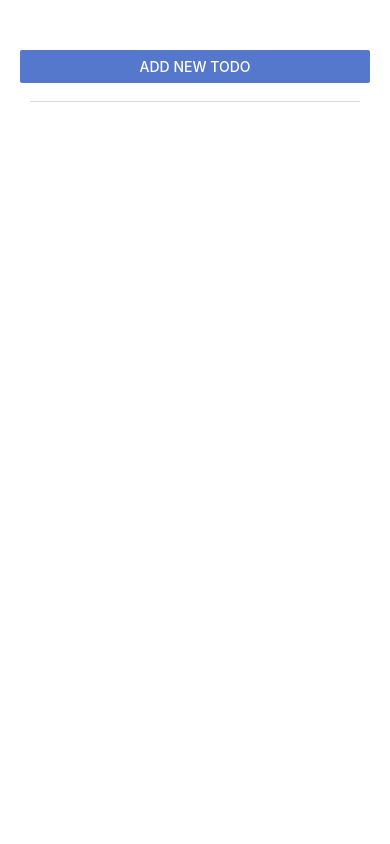
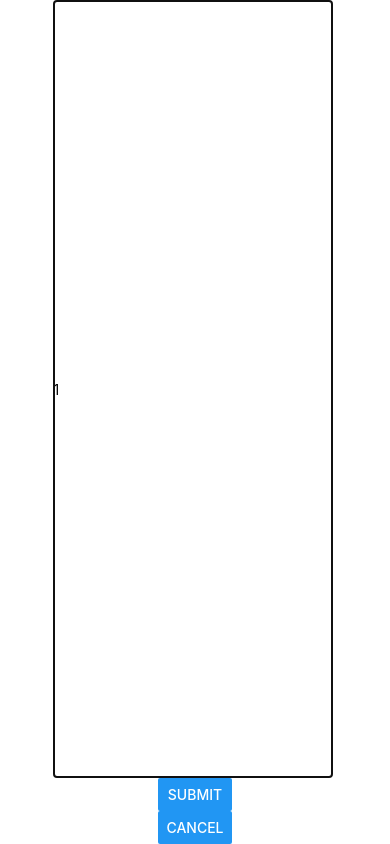
Before and after one commit to BKazimy/NotifierApp, a React Native app: screen / in a window 390 px wide. Built offline with nearby package versions, Linux system fonts and the light colour scheme.

Commit message:
Oct 29, 2024, 10:06 PM

```diff
--- a/App.js
+++ b/App.js
@@ -14,7 +14,7 @@ import TodoInput from './components/todoInput';
 
 export default function App() {
   const [todos, setTodos] = useState([]);
-  const [modalVisibility, setModalVisibility] = useState(false);
+  const [modalVisibility, setModalVisibility] = useState(true);
 
   function openModal() {
     setModalVisibility(true);
--- a/components/todoInput.js
+++ b/components/todoInput.js
@@ -49,7 +49,7 @@ export default TodoInput;
 const styles = StyleSheet.create({
 
   inputContainer: {
-    justifyContent: 'space-between',
+    justifyContent: 'center',
     alignItems: 'center',
     paddingHorizontal: 20,
 
@@ -59,12 +59,6 @@ const styles = StyleSheet.create({
     // borderBottomColor: 'gainsboro',
   },
 
-  buttons: {
-    flexDirection: 'row',
-    justifyContent: 'space-between',
-    alignItems: 'center',
-  },
-
   textInput: {
     borderWidth: 1,
     borderColor: '#ccc',
@@ -72,4 +66,11 @@ const styles = StyleSheet.create({
     marginRight: 5,
     flex: 1,
   },
+
+  buttonContainer: {
+    flexDirection: 'row',
+    justifyContent: 'space-between',
+    alignItems: 'center',
+  },
+
 })
```
